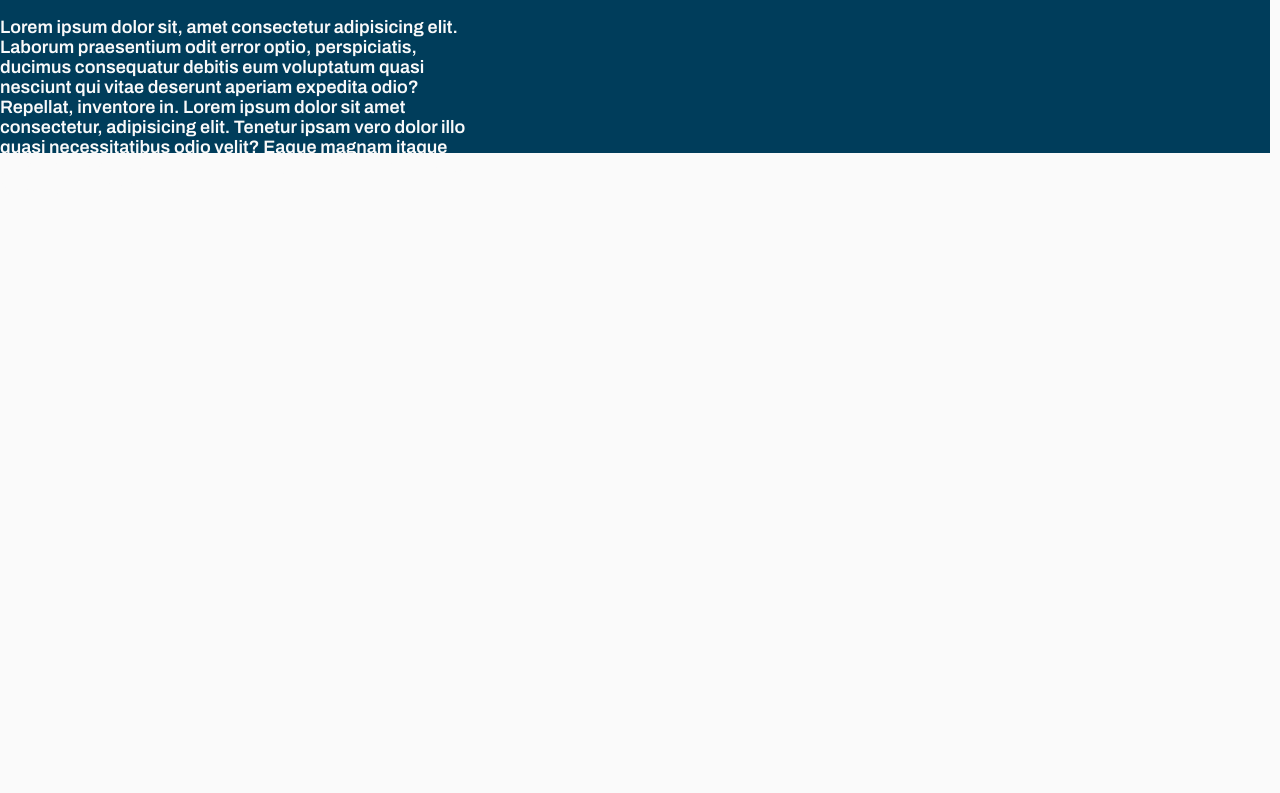
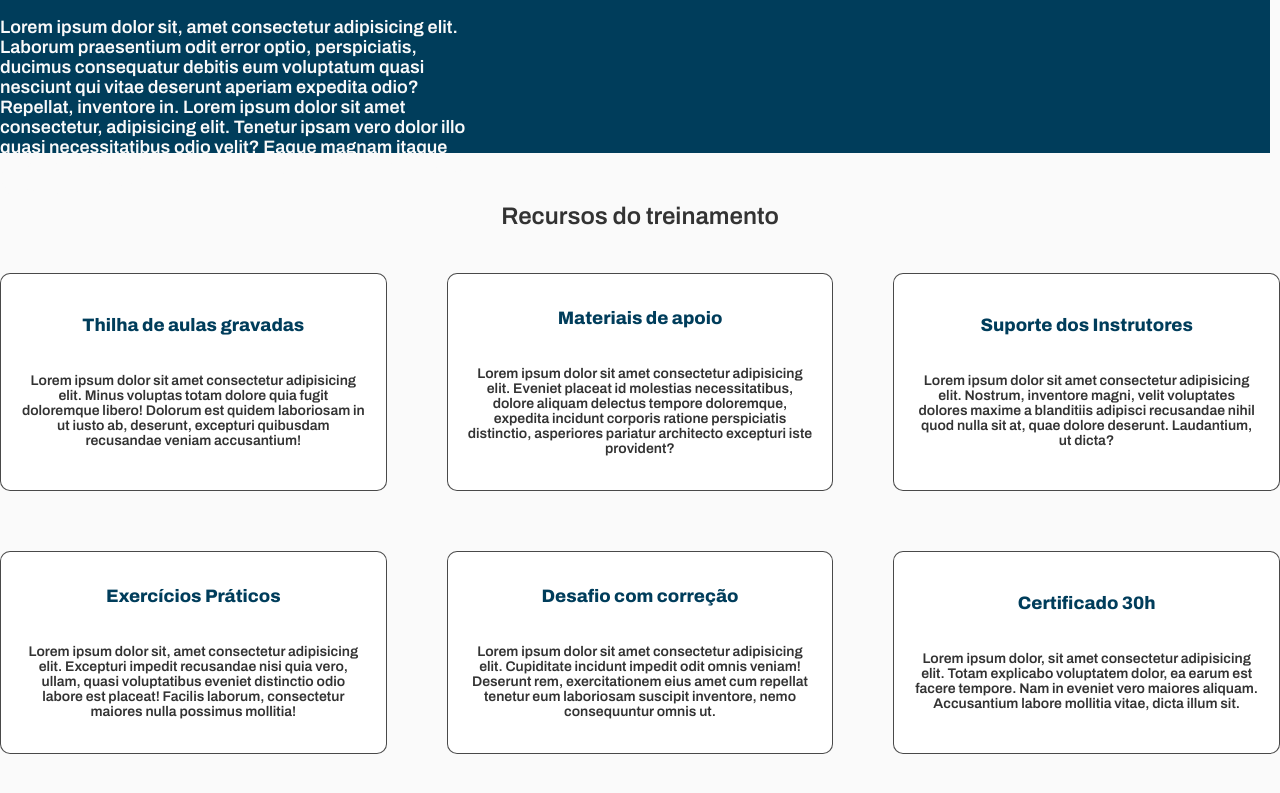
Before and after one commit to LucasGabrielBVieira/site_curso_marketing, a React (Vite) app: page / in a window 1280 px wide. Shown: the part 1598-2391 px from the top of the page. Before the commit the page ends 1813 px from the top, so only its background shows below. Built offline with nearby package versions, Linux system fonts and the light colour scheme.

Commit message:
SixPictures criada

```diff
--- a/src/App.css
+++ b/src/App.css
@@ -34,6 +34,18 @@ h1 {
     font-weight: 800;
 }
 
+.container-six-pictures {
+    display: flex;
+    justify-content: center;
+    align-items: center;
+    flex-direction: column;
+    gap: 20px;
+    max-width: 1500px;
+    margin: 0 auto;
+    position: relative;
+    bottom: -151px;
+}
+
 .mg40-top {
     margin-top: 40px;
 }
--- a/src/App.tsx
+++ b/src/App.tsx
@@ -3,6 +3,7 @@ import TheePoints from './components/TheePoints'
 import Welcome from './components/Welcome'
 import './App.css'
 import Description from './components/Description'
+import SixPictures from './components/SixPictures'
 
 
 function App() {
@@ -10,10 +11,13 @@ function App() {
   return (
     <>
       <main className="container">
-        <Welcome/>
-        <TheePoints/>
+        <Welcome />
+        <TheePoints />
       </main>
-      <Description/>
+      <Description />
+      <div className='container-six-pictures'>
+        <SixPictures />
+      </div>
     </>
   )
 }
--- /dev/null
+++ b/src/components/SixPictures/index.tsx
@@ -0,0 +1,40 @@
+import './style.css'
+
+function SixPictures() {
+
+    return (
+        <>
+            <h3>Recursos do treinamento</h3>
+            <div className='container-six-pictures-grid'>
+                <div>
+                    <h4>Thilha de aulas gravadas</h4>
+                    <p>Lorem ipsum dolor sit amet consectetur adipisicing elit. Minus voluptas totam dolore quia fugit doloremque libero! Dolorum est quidem laboriosam in ut iusto ab, deserunt, excepturi quibusdam recusandae veniam accusantium!</p>
+                </div>
+                <div>
+                    <h4>Materiais de apoio</h4>
+                    <p>Lorem ipsum dolor sit amet consectetur adipisicing elit. Eveniet placeat id molestias necessitatibus, dolore aliquam delectus tempore doloremque, expedita incidunt corporis ratione perspiciatis distinctio, asperiores pariatur architecto excepturi iste provident?</p>
+                </div>
+                <div>
+                    <h4>Suporte dos Instrutores</h4>
+                    <p>Lorem ipsum dolor sit amet consectetur adipisicing elit. Nostrum, inventore magni, velit voluptates dolores maxime a blanditiis adipisci recusandae nihil quod nulla sit at, quae dolore deserunt. Laudantium, ut dicta?</p>
+                </div>
+                <div>
+                    <h4>Exercícios Práticos</h4>
+                    <p>Lorem ipsum dolor sit, amet consectetur adipisicing elit. Excepturi impedit recusandae nisi quia vero, ullam, quasi voluptatibus eveniet distinctio odio labore est placeat! Facilis laborum, consectetur maiores nulla possimus mollitia!</p>
+                </div>
+                <div>
+                    <h4>Desafio com correção</h4>
+                    <p>Lorem ipsum dolor sit amet consectetur adipisicing elit. Cupiditate incidunt impedit odit omnis veniam! Deserunt rem, exercitationem eius amet cum repellat tenetur eum laboriosam suscipit inventore, nemo consequuntur omnis ut.</p>
+                </div>
+                <div>
+                    <h4>Certificado 30h</h4>
+                    <p>
+                        Lorem ipsum dolor, sit amet consectetur adipisicing elit. Totam explicabo voluptatem dolor, ea earum est facere tempore. Nam in eveniet vero maiores aliquam. Accusantium labore mollitia vitae, dicta illum sit.
+                    </p>
+                </div>
+            </div>
+        </>
+    )
+}
+
+export default SixPictures;
--- /dev/null
+++ b/src/components/SixPictures/style.css
@@ -0,0 +1,41 @@
+h3 {
+    color: var(--secondary-color);
+    font-size: 24px;
+    font-weight: 600;
+    margin-top: 50px;
+}
+
+.container-six-pictures-grid {
+    display: grid;
+    grid-template-columns: repeat(3, 1fr);
+    grid-template-rows: repeat(2, 1fr);
+    gap: 60px;
+    height: 60vh;
+    padding-bottom: 50px;
+
+}
+
+.container-six-pictures-grid div {
+    display: flex;
+    justify-content: center;
+    align-items: center;
+    text-align: center;
+    flex-direction: column;
+    max-width: 400px;
+    border: #000000b6 1.5px solid;
+    border-radius: 10px;
+    padding: 10px 20px 20px 20px;
+    background-color: #FFF;
+}
+
+.container-six-pictures-grid h4 {
+    color: var(--primary-color);
+    font-size: 18px;
+    font-weight: 800;
+}
+
+.container-six-pictures-grid p {
+    color: var(--secondary-color);
+    font-size: 14px;
+    font-weight: 600;
+}
```
